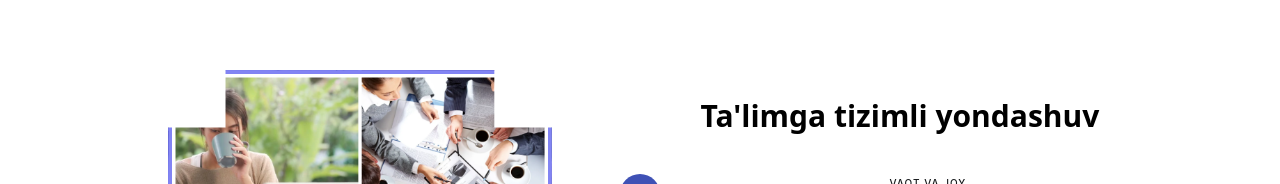
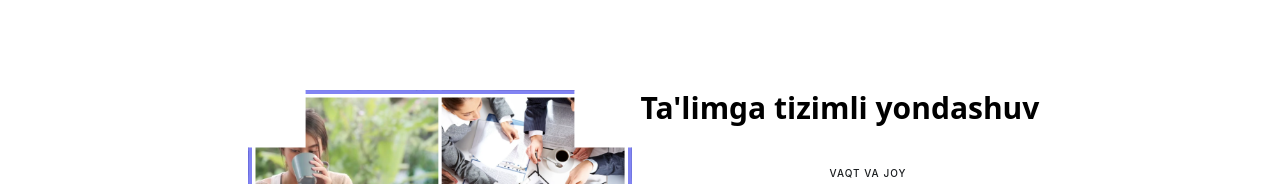
Before and after one commit to dilshod1405/eduvix, a Next.js app: page / in a window 1280 px wide. Shown: the part 550-734 px from the top of the page. Built offline with nearby package versions, Linux system fonts and the light colour scheme.

Commit message:
updated container

```diff
--- a/app/_components/banner/Banner.jsx
+++ b/app/_components/banner/Banner.jsx
@@ -37,7 +37,7 @@ const Banner = () => {
   }, [currentIndex, fade, slides.length]);
 
   return (
-    <div className='md:pt-10 pt-0 md:pl-20 md:pr-20 md:flex md:flex-row inline-block mx-5 h-50'>
+    <div className=' md:w-3/4 md:mx-auto pt-0 md:pl-20 md:pr-20 md:flex md:flex-row inline-block mx-5 h-50'>
       <div className="basis-2/3"><Left title={slides[currentIndex].title} description={slides[currentIndex].description}/></div>
       <div className="basis-1/3"><Right photo={slides[currentIndex].photo}/></div>
     </div>
--- a/app/_components/info/Info.jsx
+++ b/app/_components/info/Info.jsx
@@ -8,7 +8,7 @@ import Right from './right/Right'
 const Info = () => {
 
   return (
-    <div className='md:pt-10 pt-5 md:pl-20 md:pr-20 md:flex md:flex-row block md:mx-5 m-auto text-center h-50'>
+    <div className='md:pt-10 md:w-3/4 md:mx-auto pt-5 md:pl-20 md:pr-20 md:flex md:flex-row block m-auto text-center h-50'>
         <Left />
         <Right />
     </div>
--- a/app/_components/info/right/Right.jsx
+++ b/app/_components/info/right/Right.jsx
@@ -15,19 +15,19 @@ const data = [
         description: "Administratorlar tomonidan bepul va sifatli qo'llab quvvatlash imkoniyati"
     },
     {
-        title: "Real loyihalar",
-        description: "Real loyihalarda ishtirok etib tajriba orttirish imkoniyati"
-    },
-    {
         title: "Video uchrashuv",
         description: "Video uchrashuvlar orqali bilim almashish va savollarga javob topish imkoniyati"
     },
+    {
+        title: "Real loyihalar",
+        description: "Real loyihalarda ishtirok etib tajriba orttirish imkoniyati"
+    }
 ]
 const Right = () => {
   return (
-    <div className='md:float-right'>
-        <div className='md:text-3xl text-xl pt-7 font-bold'>Ta'limga tizimli yondashuv</div>
-        <div className='pt-10 w-1/2 md:w-full m-auto'>
+    <div className='md:float-right md:w-1/2'>
+        <div className='md:text-3xl text-xl pt-7 md:pt-0 font-bold'>Ta'limga tizimli yondashuv</div>
+        <div className='pt-10 w-1/2  m-auto'>
             <Stepper
                 orientation="vertical"
                 sx={(theme) => ({
```
